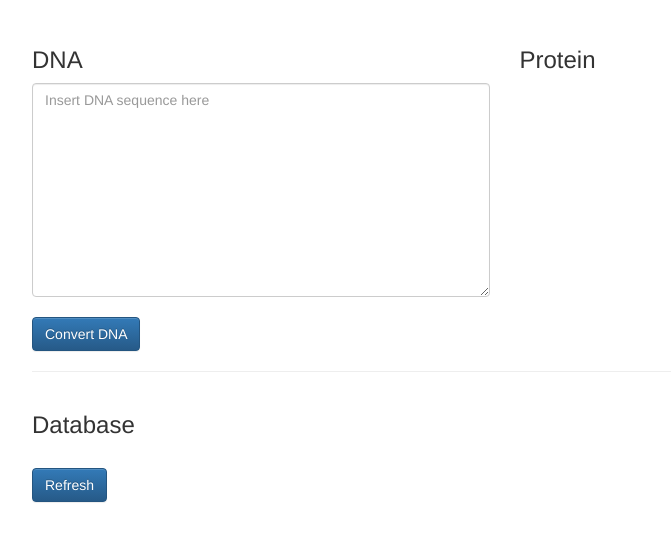
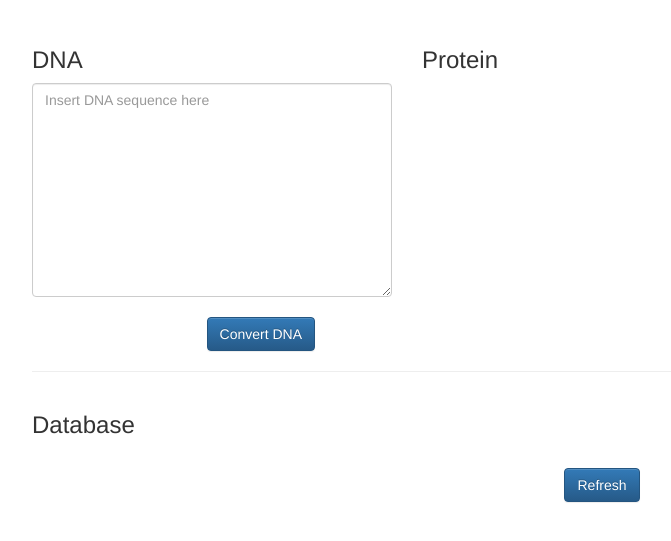
Before and after one commit to g3chench/central-dogma, a plain HTML site: page public/index.html in a window 1280 px wide. Shown: the part 63-604 px from the top of the page, without its empty margins (38-709 px from the left). Drawn offline with nearby package versions, Linux system fonts and the light colour scheme.

Commit message:
Button styling

```diff
--- a/public/index.html
+++ b/public/index.html
@@ -16,12 +16,12 @@
 		<br>
 
 		<div class="row">
-			<div class="col-md-5">
+			<div class="col-md-4">
 				<h3>DNA</h3>
 				<textarea class="form-control" rows="10" placeholder="Insert DNA sequence here" ng-model="entry.dna"></textarea>
 			</div>
 
-			<div class="col-md-5">
+			<div class="col-md-4">
 				<h3>Protein</h3>
 				<p class="well" style="word-wrap: break-word" ng-show="dnadone">{{currentAA}}</p>
 			</div>
@@ -30,14 +30,14 @@
 		<div class="row">
 			<div class="col-md-5">
 				<br>
-				<button class="btn btn-primary" ng-click="convertDNA()">Convert DNA</button>
+				<button class="btn btn-primary center-block" ng-click="convertDNA()">Convert DNA</button>
 			</div>
 		</div>
 
 		<hr>
 
 		<div class="row">
-			<div class="col-md-10">
+			<div class="col-md-12">
 				<h3>Database</h3>
 				<div ng-repeat="i in entries">
 					<div class="well" style="word-wrap: break-word">
@@ -52,9 +52,9 @@
 		</div>
 
 		<div class="row">
-			<div class="col-md-10" ng-click="getdb()">
+			<div class="col-md-12" ng-click="getdb()">
 				<br>
-				<button class="btn btn-primary">Refresh</button>
+				<button class="btn btn-primary center-block">Refresh</button>
 			</div>
 		</div>
 
```
